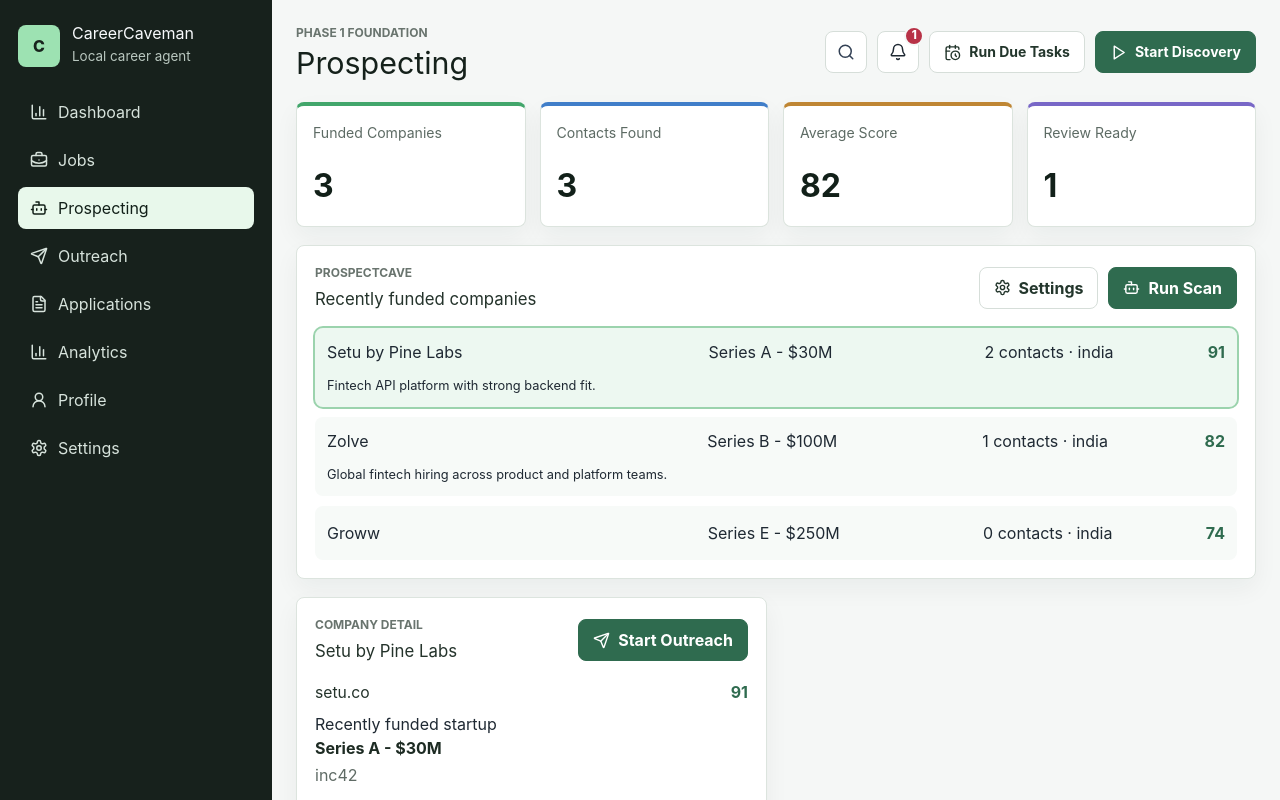
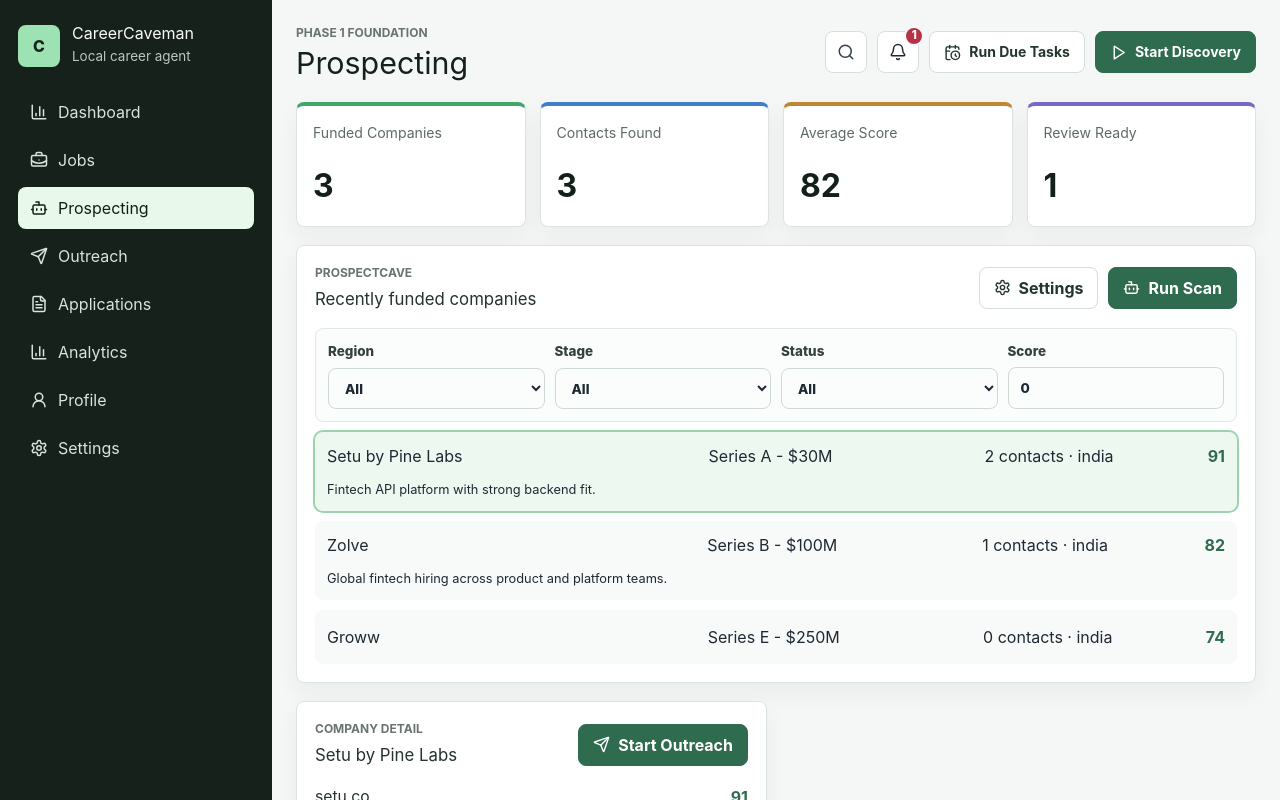
Before and after one commit to puneetdixit200/jop-applier, a React (Vite) app: page / in a window 1280 px wide. Both pictures are taken after a click on the button "Prospecting". Shown: the top 800 px of the page. Built offline with nearby package versions, Linux system fonts and the light colour scheme.

Commit message:
feat: add prospecting dashboard filters

```diff
--- a/src/App.tsx
+++ b/src/App.tsx
@@ -145,6 +145,7 @@
   buildOutreachDailyVolume,
   buildOutreachReviewPanel,
   buildOutreachReviewQueue,
+  buildProspectingFilterOptions,
   buildProspectingCompanyDetail,
   buildProspectingDashboard,
   type OutreachCompanyAnalyticsRow,
@@ -153,6 +154,8 @@
   type OutreachReviewPanel,
   type OutreachAnalyticsSummary,
   type OutreachReviewQueueItem,
+  type ProspectingDashboardFilters,
+  type ProspectingFilterOptions,
   type ProspectingCompanyDetail,
   type ProspectingDashboard,
 } from "./lib/prospecting-dashboard";
@@ -190,6 +193,13 @@
 };
 
 type OutreachReviewRunningAction = OutreachReviewDecision | "save" | null;
+
+type ProspectingFilterState = {
+  region: string;
+  fundingStage: string;
+  status: string;
+  minScore: number;
+};
 
 const routes: Array<{ id: RouteId; label: string; icon: typeof BarChart3 }> = [
   { id: "dashboard", label: "Dashboard", icon: BarChart3 },
@@ -551,6 +561,12 @@
   const [selectedApplicationId, setSelectedApplicationId] = useState<string | null>(null);
   const [selectedProspectingCompanyId, setSelectedProspectingCompanyId] = useState<string | null>(null);
   const [selectedOutreachEmailId, setSelectedOutreachEmailId] = useState<string | null>(null);
+  const [prospectingFilters, setProspectingFilters] = useState<ProspectingFilterState>({
+    region: "all",
+    fundingStage: "all",
+    status: "all",
+    minScore: 0,
+  });
   const [applicationDraft, setApplicationDraft] = useState<ApplicationEditDraft>(() =>
     applicationEditDraft(previewApplications[0]),
   );
@@ -602,13 +618,17 @@
     persistedProspectContacts.length > 0 ? persistedProspectContacts : previewProspectContacts;
   const visibleOutreachEmails =
     persistedOutreachEmails.length > 0 ? persistedOutreachEmails : previewOutreachEmailRecords;
+  const prospectingFilterOptions = useMemo(
+    () => buildProspectingFilterOptions(visibleFundedCompanies),
+    [visibleFundedCompanies],
+  );
   const prospectingDashboard = useMemo(
     () =>
       buildProspectingDashboard(
         { companies: visibleFundedCompanies, contacts: visibleProspectContacts },
-        { minScore: 0 },
+        prospectingDashboardFilters(prospectingFilters),
       ),
-    [visibleFundedCompanies, visibleProspectContacts],
+    [prospectingFilters, visibleFundedCompanies, visibleProspectContacts],
   );
   const prospectingCompanyDetail = useMemo(
     () =>
@@ -1329,8 +1349,11 @@
             dashboard={prospectingDashboard}
             companies={visibleFundedCompanies}
             detail={prospectingCompanyDetail}
+            filters={prospectingFilters}
+            filterOptions={prospectingFilterOptions}
             selectedCompanyId={selectedProspectingCompanyId}
             onSelectCompany={setSelectedProspectingCompanyId}
+            onFiltersChange={setProspectingFilters}
             onRunScan={() => {
               void startProspectingScan();
             }}
@@ -1790,8 +1813,11 @@
   dashboard,
   companies,
   detail,
+  filters,
+  filterOptions,
   selectedCompanyId,
   onSelectCompany,
+  onFiltersChange,
   onRunScan,
   onOpenSettings,
   onStartOutreach,
@@ -1801,14 +1827,22 @@
   dashboard: ProspectingDashboard;
   companies: FundedCompany[];
   detail: ProspectingCompanyDetail | null;
+  filters: ProspectingFilterState;
+  filterOptions: ProspectingFilterOptions;
   selectedCompanyId: string | null;
   onSelectCompany: (companyId: string) => void;
+  onFiltersChange: (filters: ProspectingFilterState) => void;
   onRunScan: () => void;
   onOpenSettings: () => void;
   onStartOutreach: () => void;
   isRunningScan: boolean;
   isStartingOutreach: boolean;
 }) {
+  const updateFilter = <Key extends keyof ProspectingFilterState>(
+    key: Key,
+    value: ProspectingFilterState[Key],
+  ) => onFiltersChange({ ...filters, [key]: value });
+
   return (
     <div className="dashboard-grid">
       <section className="metric-grid" aria-label="Prospecting metrics">
@@ -1843,6 +1877,48 @@
           </div>
         </div>
         <div className="table-list">
+          <div className="prospecting-filter-row" aria-label="Prospecting filters">
+            <label>
+              Region
+              <select value={filters.region} onChange={(event) => updateFilter("region", event.target.value)}>
+                <option value="all">All</option>
+                {filterOptions.regions.map((option) => (
+                  <option value={option.value} key={option.value}>{option.label}</option>
+                ))}
+              </select>
+            </label>
+            <label>
+              Stage
+              <select
+                value={filters.fundingStage}
+                onChange={(event) => updateFilter("fundingStage", event.target.value)}
+              >
+                <option value="all">All</option>
+                {filterOptions.fundingStages.map((option) => (
+                  <option value={option.value} key={option.value}>{option.label}</option>
+                ))}
+              </select>
+            </label>
+            <label>
+              Status
+              <select value={filters.status} onChange={(event) => updateFilter("status", event.target.value)}>
+                <option value="all">All</option>
+                {filterOptions.statuses.map((option) => (
+                  <option value={option.value} key={option.value}>{option.label}</option>
+                ))}
+              </select>
+            </label>
+            <label>
+              Score
+              <input
+                type="number"
+                min="0"
+                max="100"
+                value={filters.minScore}
+                onChange={(event) => updateFilter("minScore", Number(event.target.value))}
+              />
+            </label>
+          </div>
           {dashboard.rows.map((row) => {
             const company = companies.find((item) => item.id === row.id);
             return (
@@ -3259,6 +3335,15 @@
   return trimmed.length > 0 ? trimmed : null;
 }
 
+function prospectingDashboardFilters(filters: ProspectingFilterState): ProspectingDashboardFilters {
+  return {
+    region: filters.region === "all" ? undefined : filters.region,
+    fundingStage: filters.fundingStage === "all" ? undefined : filters.fundingStage,
+    status: filters.status === "all" ? undefined : filters.status,
+    minScore: filters.minScore,
+  };
+}
+
 function bodyTextToHtml(value: string) {
   return value
     .split(/\n{2,}/)
--- a/src/lib/prospecting-dashboard.ts
+++ b/src/lib/prospecting-dashboard.ts
@@ -2,8 +2,20 @@
 
 export type ProspectingDashboardFilters = {
   region?: string;
+  fundingStage?: string;
   status?: string;
   minScore?: number;
+};
+
+export type ProspectingFilterOption = {
+  value: string;
+  label: string;
+};
+
+export type ProspectingFilterOptions = {
+  regions: ProspectingFilterOption[];
+  fundingStages: ProspectingFilterOption[];
+  statuses: ProspectingFilterOption[];
 };
 
 export type ProspectingDashboardRow = {
@@ -107,6 +119,7 @@
   const contactsByCompany = countBy(input.contacts, (contact) => contact.company_id);
   const rows = input.companies
     .filter((company) => filters.region === undefined || company.region === filters.region)
+    .filter((company) => filters.fundingStage === undefined || company.funding_stage === filters.fundingStage)
     .filter((company) => filters.status === undefined || company.status === filters.status)
     .filter((company) => (company.relevance_score ?? 0) >= (filters.minScore ?? 0))
     .sort((left, right) => (right.relevance_score ?? 0) - (left.relevance_score ?? 0))
@@ -131,6 +144,14 @@
       contacts: input.contacts.length,
       averageScore,
     },
+  };
+}
+
+export function buildProspectingFilterOptions(companies: FundedCompany[]): ProspectingFilterOptions {
+  return {
+    regions: optionsFromValues(companies.map((company) => company.region)),
+    fundingStages: optionsFromValues(companies.map((company) => company.funding_stage)),
+    statuses: optionsFromValues(companies.map((company) => company.status)),
   };
 }
 
@@ -356,6 +377,12 @@
   return prospectContactRolePriority.get(role) ?? 99;
 }
 
+function optionsFromValues(values: Array<string | null>) {
+  return Array.from(new Set(values.filter((value): value is string => Boolean(value))))
+    .sort((left, right) => titleCase(left).localeCompare(titleCase(right)))
+    .map((value) => ({ value, label: titleCase(value) }));
+}
+
 function emptyCompanyAnalyticsRow(companyName: string): OutreachCompanyAnalyticsRow {
   return {
     companyName,
--- a/src/styles.css
+++ b/src/styles.css
@@ -51,6 +51,7 @@
 
 button,
 input,
+select,
 textarea {
   font: inherit;
 }
@@ -719,6 +720,25 @@
   outline: 2px solid #9bd3ad;
 }
 
+.prospecting-filter-row {
+  display: grid;
+  grid-template-columns: repeat(4, minmax(140px, 1fr));
+  gap: 10px;
+  padding: 12px;
+  border: 1px solid #e1e8e3;
+  border-radius: 8px;
+  background: #fbfdfc;
+}
+
+.prospecting-filter-row label {
+  display: grid;
+  gap: 6px;
+  min-width: 0;
+  color: #35423b;
+  font-size: 0.84rem;
+  font-weight: 800;
+}
+
 .table-row.outreach-row {
   width: 100%;
   grid-template-columns: minmax(0, 1.2fr) minmax(0, 0.85fr) minmax(0, 1.3fr) auto minmax(0, 1.15fr);
@@ -1060,6 +1080,7 @@
 }
 
 input,
+select,
 textarea {
   width: 100%;
   border: 1px solid #cfd9d3;
@@ -1209,6 +1230,10 @@
     grid-template-columns: 1fr;
   }
 
+  .prospecting-filter-row {
+    grid-template-columns: repeat(2, minmax(0, 1fr));
+  }
+
   .table-row.outreach-row,
   .table-row.company-response-row,
   .outreach-email-meta {
@@ -1300,6 +1325,10 @@
     grid-template-columns: 1fr;
   }
 
+  .prospecting-filter-row {
+    grid-template-columns: 1fr;
+  }
+
   .tracker-lanes {
     grid-template-columns: 1fr;
   }
```
Also changed, not shown: 1 other file (tests, documents, lock files or other folders).
